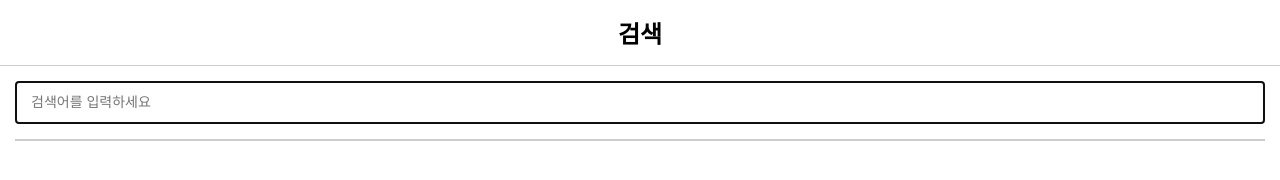
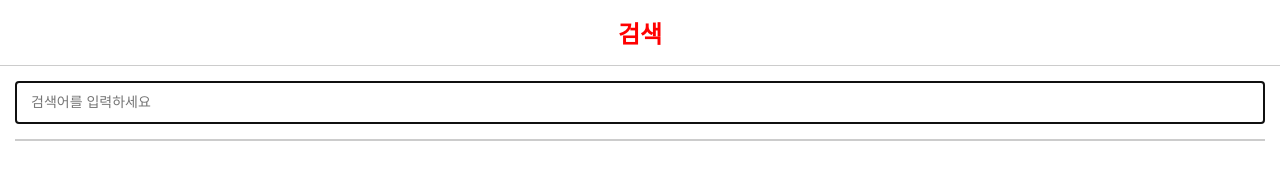
Before and after one commit to kmin8802/jsmvc, a plain HTML site: page 1-vanilla/index.html in a window 1280 px wide. Drawn offline with Linux system fonts and the light colour scheme.

Commit message:
테스트

```diff
--- a/1-vanilla/index.html
+++ b/1-vanilla/index.html
@@ -10,7 +10,7 @@
 <body>
   <div>
     <header>
-      <h2 class="container">검색</h2>
+      <h2 class="container" style="color:red">검색</h2>
     </header>
 
     <div class="container">
```
